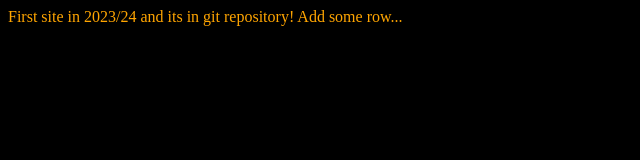
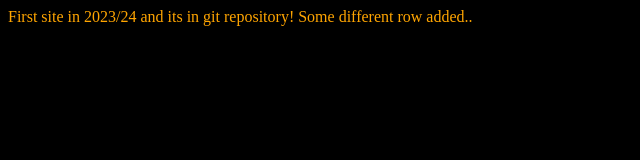
Before and after one commit to levieasy22/bot-first, a plain HTML site: page index.html in a window 1280 px wide. Shown: the full height of the page, 0-640 px from the left. Drawn offline with Linux system fonts and the light colour scheme; files that its build step writes are made by us from their sources.

Commit message:
Some conflict changes

```diff
--- a/index.html
+++ b/index.html
@@ -9,6 +9,6 @@
 </head>
 <body>
     First site in 2023/24 and its in git repository!
-    Add some row...
+    Some different row added..
 </body>
 </html>
```
